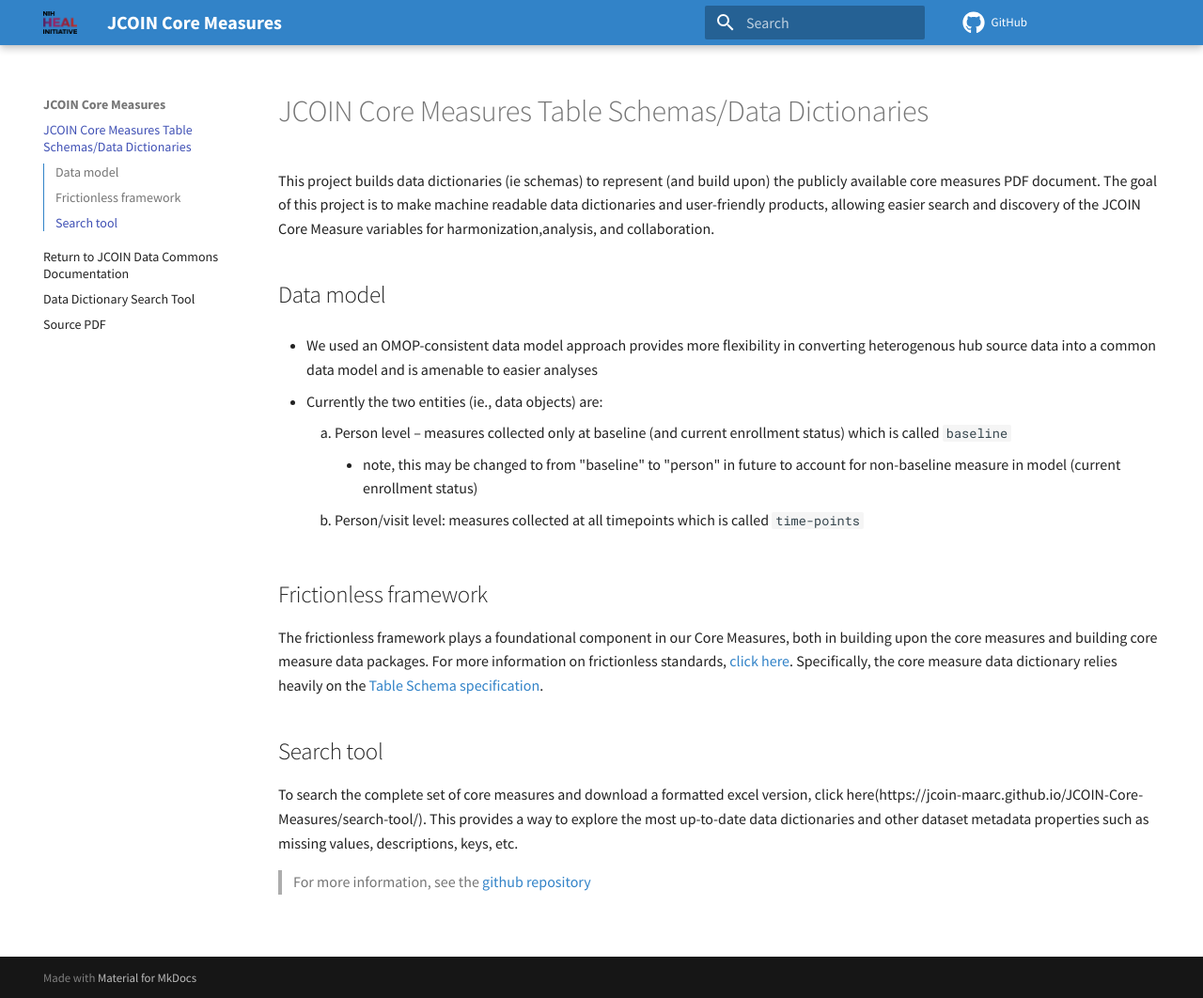
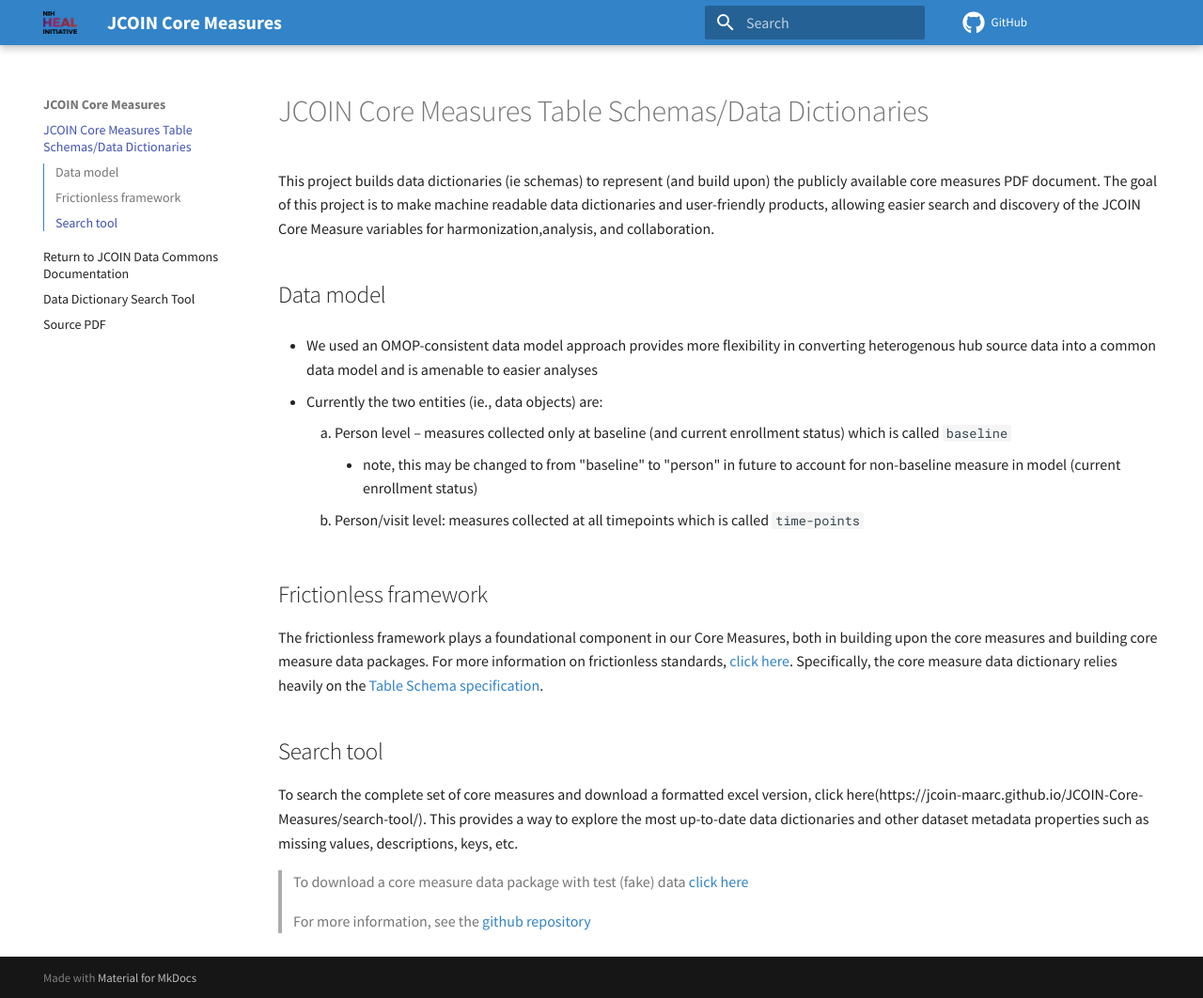
Before and after one commit to jcoin-maarc/JCOIN-Core-Measures, an MkDocs documentation site: the page built from docs/index.md, in a window 1280 px wide and 1062 px high. Shown: the whole window at 94% size. Built offline with MkDocs 1.6.1 and Material for MkDocs 9.7.7, drawn with Linux system fonts in a browser that asks for light colours; comment, search, counter and statistics services are not loaded.

Commit message:
data package with test data link

```diff
--- a/docs/index.md
+++ b/docs/index.md
@@ -1,3 +1,6 @@
 --8<-- "README.md:intro"
 
+
+> To download a core measure data package with test (fake) data [click here](https://github.com/jcoin-maarc/jdc-utilities/raw/main/data/core-measures-test.zip)
+
 > For more information, see the [github repository](https://github.com/jcoin-maarc/JCOIN-Core-Measures)
```
